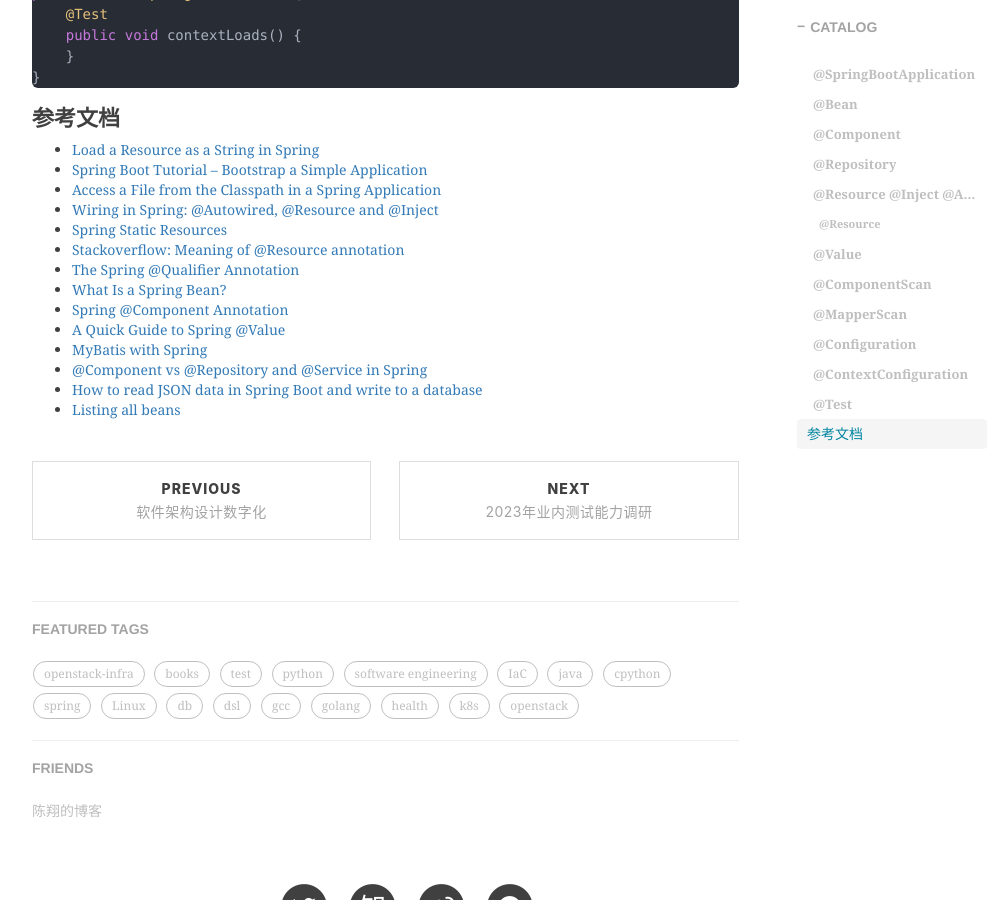
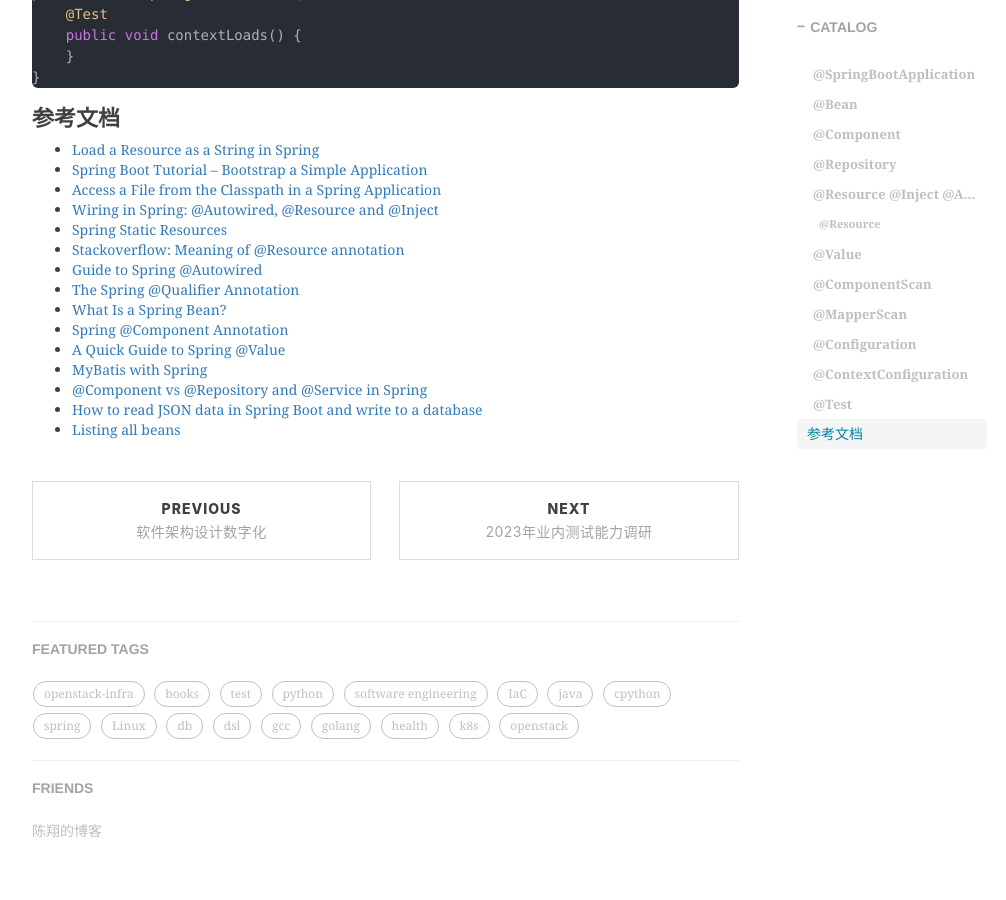
Before and after one commit to shihai1991/shihai1991.github.io, a Jekyll site: the page built from _posts/2023-10-30-spring常见注解学习总结.md, in a window 1280 px wide and 900 px high, scrolled down 2740 px. Shown: the whole window, without its empty margins (233-1239 px from the left). Built offline with Jekyll 4.4.1, drawn with Linux system fonts in a browser that asks for light colours; nearby versions of some CDN libraries; comment, search, counter and statistics services are not loaded.

Commit message:
Update 2023-10-30-spring常见注解学习总结.md

```diff
--- a/_posts/2023-10-30-spring常见注解学习总结.md
+++ b/_posts/2023-10-30-spring常见注解学习总结.md
@@ -148,6 +148,7 @@ public class SpringContextTest {
 - [Wiring in Spring: @Autowired, @Resource and @Inject](https://www.baeldung.com/spring-annotations-resource-inject-autowire)
 - [Spring Static Resources](https://github.com/eugenp/tutorials/tree/master/spring-static-resources)
 - [Stackoverflow: Meaning of @Resource annotation](https://stackoverflow.com/questions/50419330/meaning-of-resource-annotation)
+- [Guide to Spring @Autowired](https://www.baeldung.com/spring-autowire)
 - [The Spring @Qualifier Annotation](https://www.baeldung.com/spring-qualifier-annotation)
 - [What Is a Spring Bean?](https://www.baeldung.com/spring-bean)
 - [Spring @Component Annotation](https://www.baeldung.com/spring-component-annotation)
```
